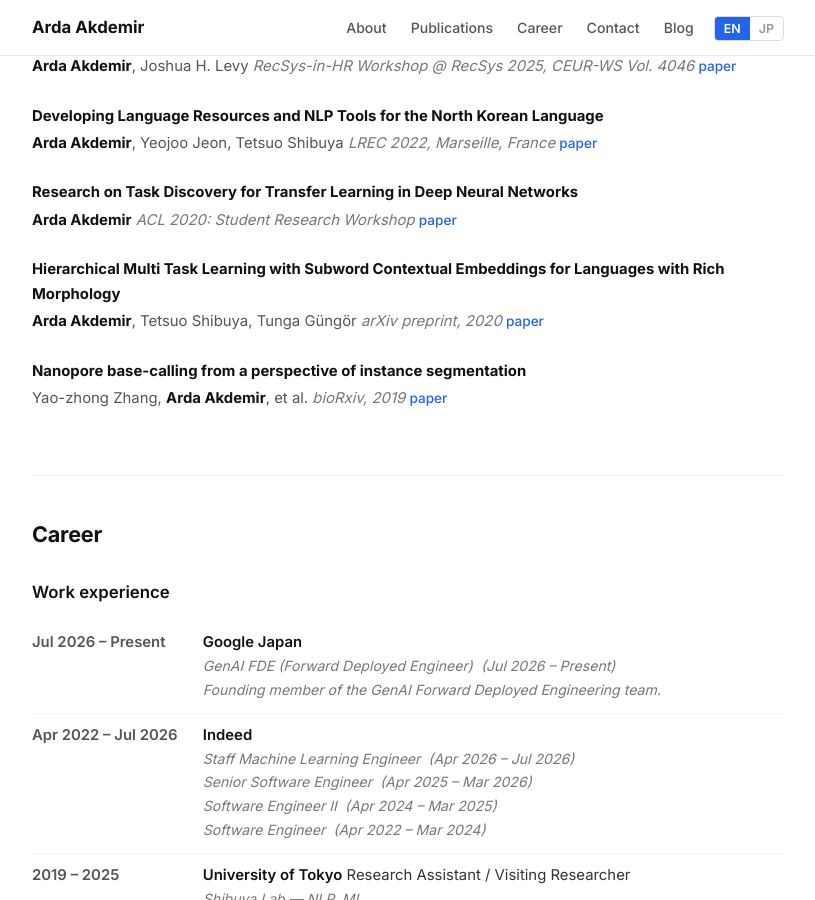
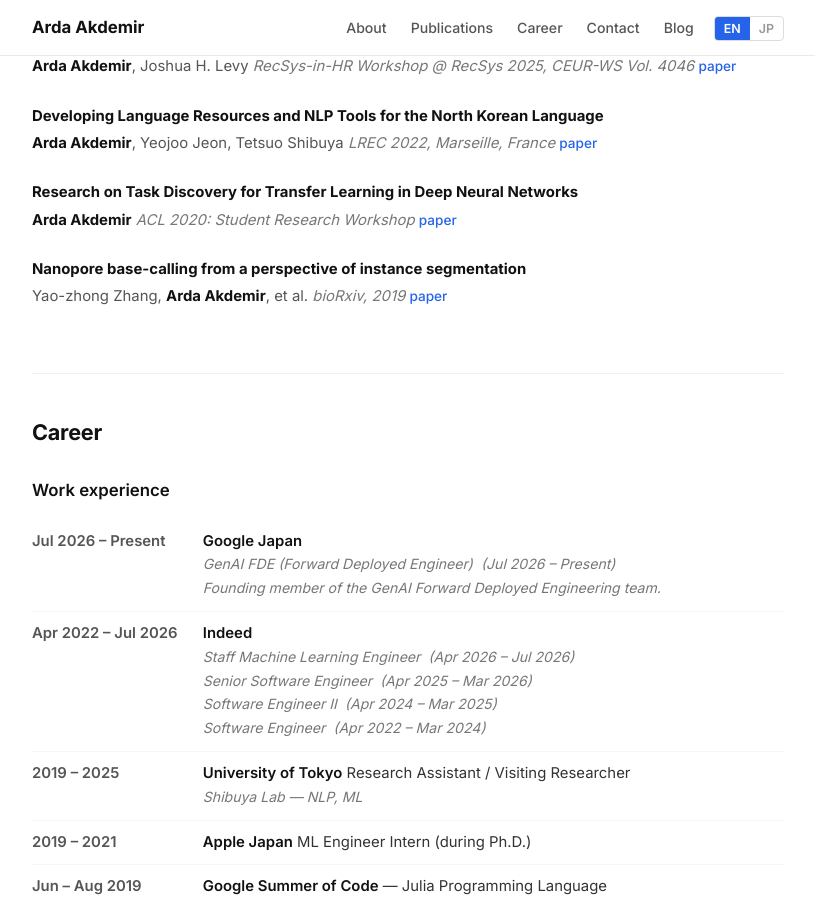
Before and after one commit to ardakdemir/ardakdemir.github.io, a Jekyll site: the page built from index.md, in a window 1280 px wide and 900 px high, scrolled down 835 px. Shown: the whole window, without its empty margins (232-1047 px from the left). Built offline with Jekyll 4.4.1, drawn with Linux system fonts in a browser that asks for light colours.

Commit message:
Remove Hierarchical Multi Task Learning publication from selected publications

```diff
--- a/index.md
+++ b/index.md
@@ -74,13 +74,6 @@
       <span class="pub-authors"><span class="me">Arda Akdemir</span></span>
       <span class="pub-venue">ACL 2020: Student Research Workshop</span>
       <span class="pub-links"><a href="https://www.aclweb.org/anthology/2020.acl-srw.6.pdf">paper</a></span>
-    </li>
-
-    <li class="pub-item">
-      <span class="pub-title">Hierarchical Multi Task Learning with Subword Contextual Embeddings for Languages with Rich Morphology</span>
-      <span class="pub-authors"><span class="me">Arda Akdemir</span>, Tetsuo Shibuya, Tunga Güngör</span>
-      <span class="pub-venue">arXiv preprint, 2020</span>
-      <span class="pub-links"><a href="https://arxiv.org/pdf/2004.12247.pdf">paper</a></span>
     </li>
 
     <li class="pub-item">
```
